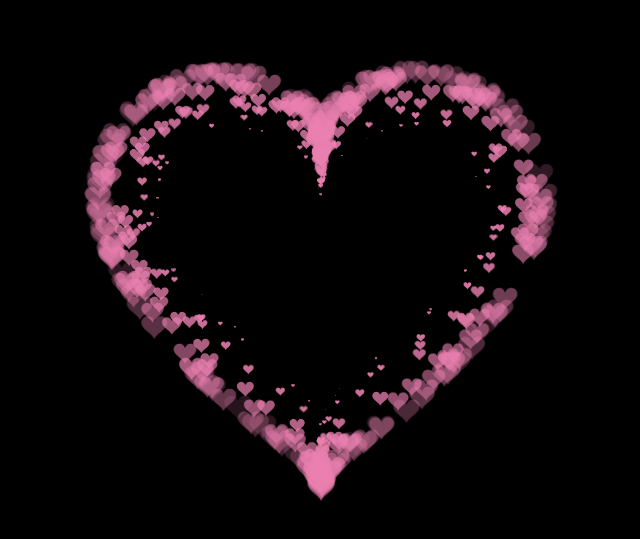
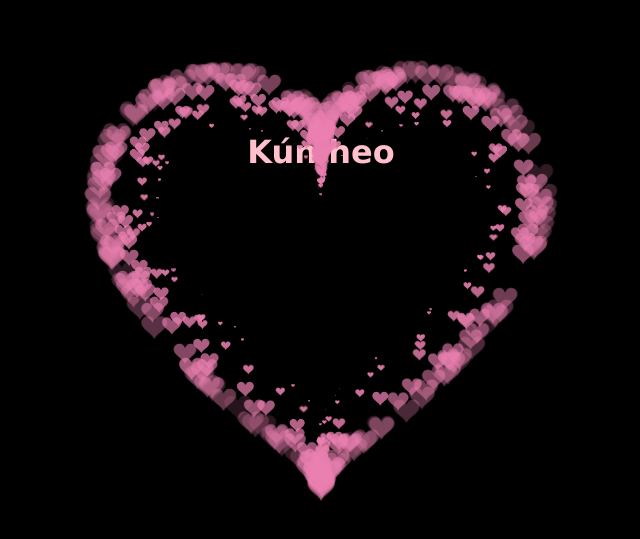
Before and after one commit to Sieusao5010/heart-beating, a plain HTML site: page heartbeating.html in a window 1280 px wide. Shown: the part 123-662 px from the top of the page, without its empty margins (319-959 px from the left). Drawn offline with Linux system fonts and the light colour scheme.

Commit message:
change color text

```diff
--- a/heartbeating.html
+++ b/heartbeating.html
@@ -45,8 +45,37 @@ canvas {
 
  <BODY>
 
+  <h1 style="
+            font-family:Verdana, Geneva, Tahoma, sans-serif;
+            margin-top: 20%;
+            position:absolute;
+            text-align: center;
+            width: 100%;
+            " class="h1Kun"> Kún heo</h1>
   <canvas id="pinkboard"></canvas>
-
+  <style>
+    .pink{
+      color: pink;
+    }
+    .aqua{
+      color:aqua
+    }
+    .white{
+      color:white
+    }
+  </style>
+<script>
+  var h1Kun = document.querySelector(".h1Kun");
+  setInterval(() => {
+    h1Kun.classList.toggle('pink')
+  }, 200);
+  // setInterval(() => {
+  //   h1Kun.classList.toggle('aqua')
+  // }, 50);
+  setInterval(() => {
+    h1Kun.classList.toggle('white')
+  }, 400);
+</script>
   <script>
 
   /*
```
